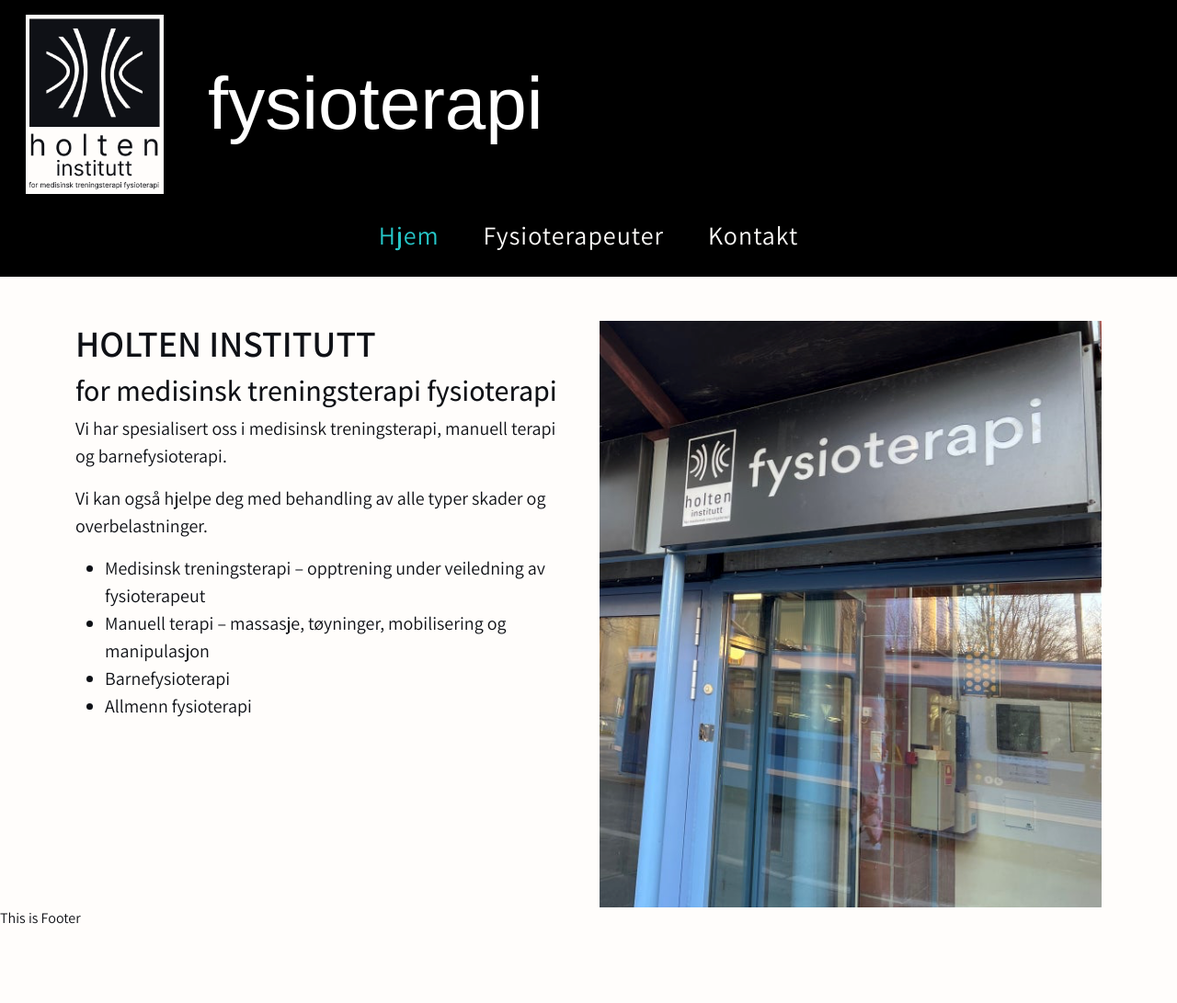
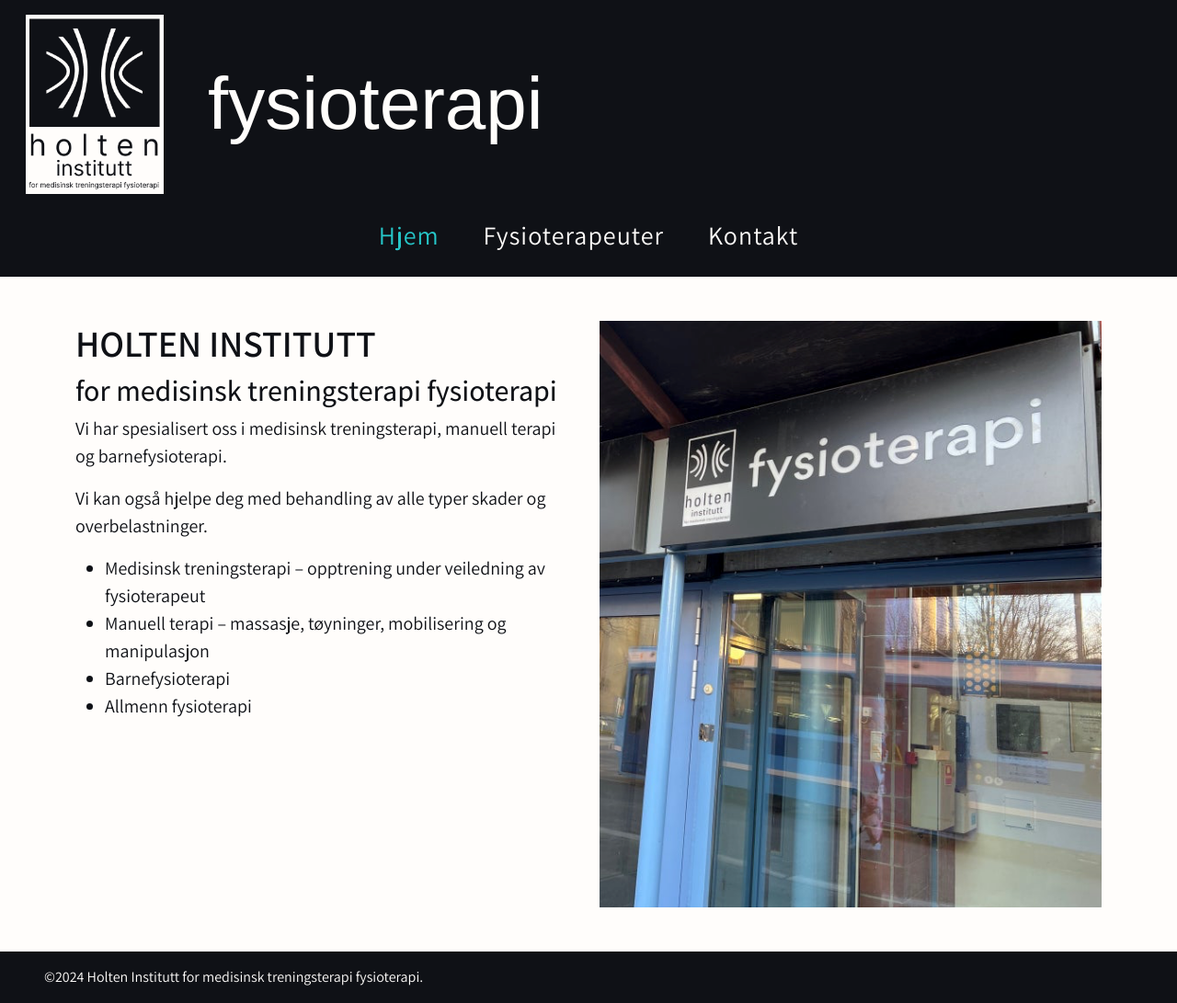
Before and after one commit to GeniePrinie/holten-institutt, a React (Vite) app: page / in a window 1280 px wide. Shown: the whole page at 92% size. Before the commit the page ends 1011 px from the top, so only its background shows below. Built offline with nearby package versions, Linux system fonts and the light colour scheme; a web font is replaced by a local one.

Commit message:
Add footer

```diff
--- a/src/layout/Footer.jsx
+++ b/src/layout/Footer.jsx
@@ -1,3 +1,7 @@
 export const Footer = () => {
-  return <div>This is Footer</div>;
+  return (
+    <footer className="py-3 ps-5 mt-auto bg-black text-white">
+      &copy;2024 Holten Institutt for medisinsk treningsterapi fysioterapi.
+    </footer>
+  );
 };
--- a/src/pages/Fysioterapeuter.jsx
+++ b/src/pages/Fysioterapeuter.jsx
@@ -1,6 +1,6 @@
 export function Fysioterapeuter() {
   return (
-    <div className="container mt-5">
+    <main className="container mt-5">
       <h1 className="text-center mb-5">Våre fysioterapeuter</h1>
       <div>
         <div className="row mb-5 py-4">
@@ -50,6 +50,6 @@
           </div>
         </div>
       </div>
-    </div>
+    </main>
   );
 }
--- a/src/pages/Home.jsx
+++ b/src/pages/Home.jsx
@@ -1,6 +1,6 @@
 export function Home() {
   return (
-    <div className="container mt-5">
+    <main className="container my-5">
       <div className="row">
         <div className="col-lg">
           <h1 className="text-uppercase">Holten Institutt</h1>
@@ -34,6 +34,6 @@
           />
         </div>
       </div>
-    </div>
+    </main>
   );
 }
--- a/src/styles.scss
+++ b/src/styles.scss
@@ -5,7 +5,7 @@
 $white: #fffdfb;
 $light: #e9f2fa;
 
-// @import "~bootstrap/scss/bootstrap";
+@import "node_modules/bootstrap/scss/bootstrap";
 
 body {
   margin: 0;
@@ -16,6 +16,10 @@
   font-weight: 400;
   font-style: normal;
   overflow-x: hidden;
+}
+
+main {
+  min-height: 63vh;
 }
 
 a {
```
